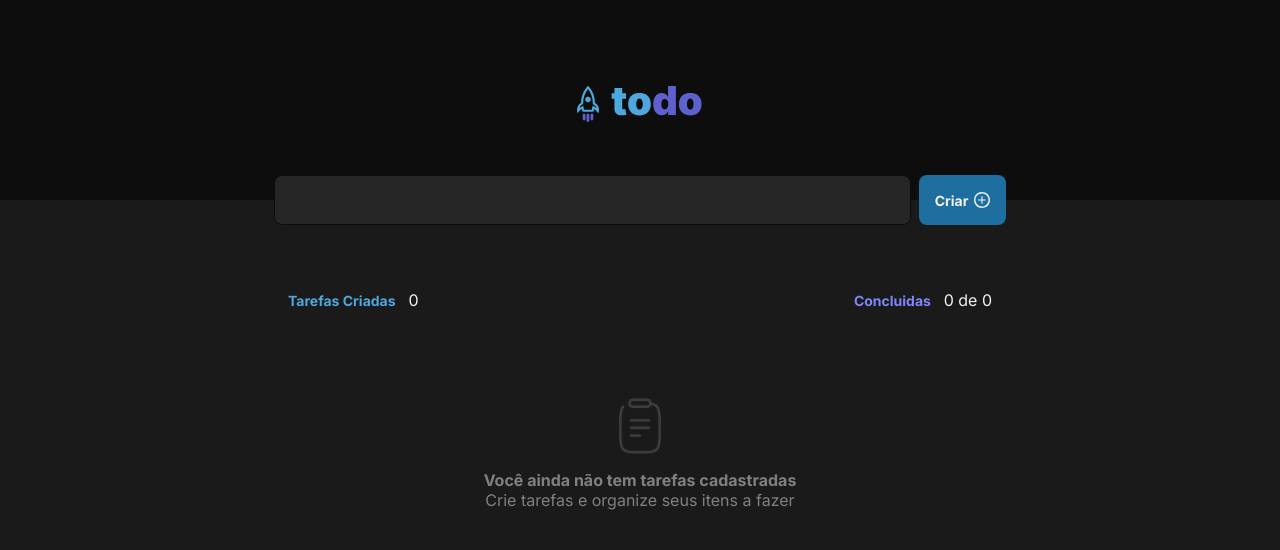
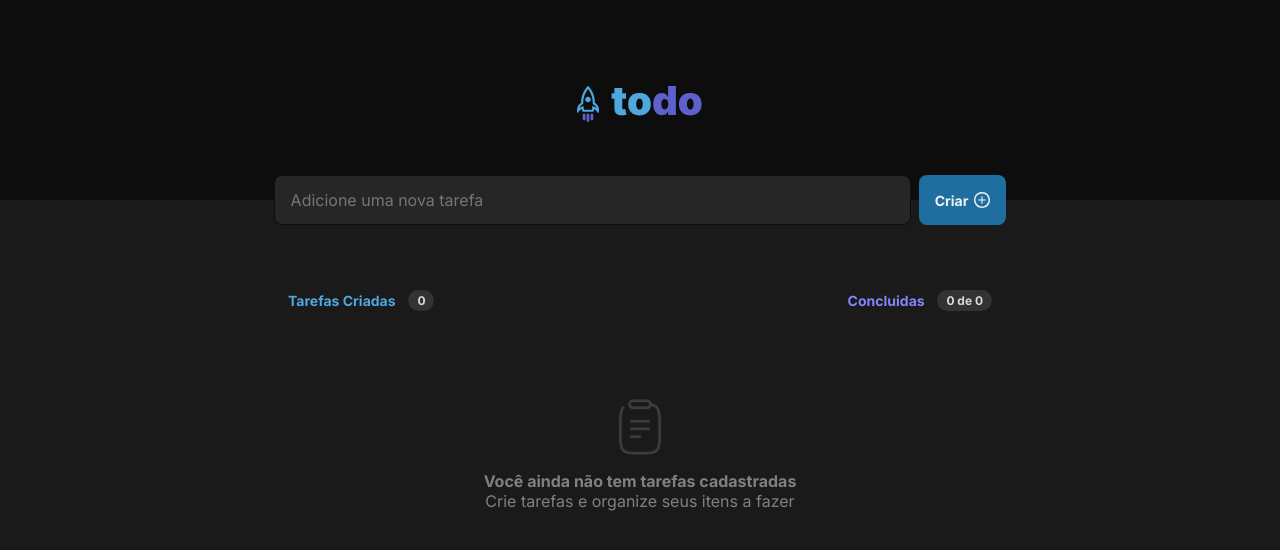
Before and after one commit to ph-souzaa/ProjectToDo, a React (Vite) app: page / in a window 1280 px wide. Shown: the top 550 px of the page. Built offline with nearby package versions, Linux system fonts and the light colour scheme; a web font is replaced by a local one.

Commit message:
Function checked done and project done.

```diff
--- a/src/App.tsx
+++ b/src/App.tsx
@@ -26,12 +26,26 @@ function App() {
     setTasks(newTasks);
   }
 
+  function toggleTaskIsCompleted(taskId: string) {
+    const newTasks = tasks.map((task) => {
+      if (task.id == taskId) {
+        return {
+          ...task,
+          isCompleted: !task.isCompleted
+        }
+      }
+      return task;
+    })
+    setTasks(newTasks);
+  }
+
   return (
     <div>
       <Header onAddTask={addTask} />
       <Tasks
         tasks={tasks}
         onDelete={deleteTaskbyId}
+        onCompleted={toggleTaskIsCompleted}
       />
     </div>
   )
--- a/src/Components/Header/Header.tsx
+++ b/src/Components/Header/Header.tsx
@@ -29,6 +29,7 @@ export function Header({ onAddTask }: Props) {
             <form className={styles.newTaskForm} onSubmit={handleSubmit}>
                 <input
                     type="text"
+                    placeholder='Adicione uma nova tarefa'
                     onChange={onChangeTitle}
                     value={title}
                     required
--- a/src/Components/Task/Task.module.css
+++ b/src/Components/Task/Task.module.css
@@ -24,8 +24,18 @@
     border: none;
 }
 
+.checkContainer img {
+    width: 100%;
+    height: 100%;
+}
+
 .deleteButton {
     background: none;
     border: none;
     color: var(--gray-300);
 }
+
+.taskCompleted{
+    color: var(--gray-300);
+    text-decoration: line-through;
+}
--- a/src/Components/Task/Task.tsx
+++ b/src/Components/Task/Task.tsx
@@ -1,21 +1,23 @@
 import style from '../Task/Task.module.css';
 import CheckVetor from '../../assets/CheckVetor.svg';
+import Completed from '../../assets/Completed.svg';
 import Trash from '../../assets/Trash.svg';
 import { ITask } from '../../App';
 
 interface Props {
     task: ITask;
     onDelete: (taskId: string) => void;
+    onCompleted: (taskId: string) => void;
 }
 
-export function Task({ task, onDelete }: Props) {
+export function Task({ task, onDelete, onCompleted }: Props) {
     return (
         <div className={style.task}>
-            <button className={style.checkContainer}>
-                <img src={CheckVetor} />
+            <button className={style.checkContainer} onClick={() => (onCompleted(task.id))}>
+                {task.isCompleted ? <img src={Completed} /> : <img src={CheckVetor} />}
             </button>
 
-            <p>{task.title}</p>
+            <p className={task.isCompleted ? style.taskCompleted : ""}>{task.title}</p>
 
             <button className={style.deleteButton} onClick={() => (onDelete(task.id))}>
                 <img src={Trash} />
--- a/src/Components/Tasks/Tasks.module.css
+++ b/src/Components/Tasks/Tasks.module.css
@@ -11,6 +11,15 @@
     align-items: center;
     justify-content: space-between;
     margin-bottom: 1.5rem;
+}
+
+.header span {
+    background: var(--gray-400);
+    color: var(--gray-200);
+    padding: 3px 9px;
+    border-radius: 999px;
+    font-size: 0.75rem;
+    font-weight: 700;
 }
 
 .header > div {
--- a/src/Components/Tasks/Tasks.tsx
+++ b/src/Components/Tasks/Tasks.tsx
@@ -6,9 +6,11 @@ import styles from "../Tasks/Tasks.module.css";
 interface Props {
     tasks: ITask[];
     onDelete: (taskId: string) => void;
+    onCompleted: (taskId: string) => void;
+
 }
 
-export function Tasks({ tasks, onDelete }: Props) {
+export function Tasks({ tasks, onDelete, onCompleted }: Props) {
 
     const taskCount = tasks.length;
     const taskCompleted = tasks.filter((task) => task.isCompleted).length;
@@ -32,6 +34,7 @@ export function Tasks({ tasks, onDelete }: Props) {
                         key={task.id}
                         task={task}
                         onDelete={onDelete}
+                        onCompleted={onCompleted}
                     />
                 ))}
 
```
